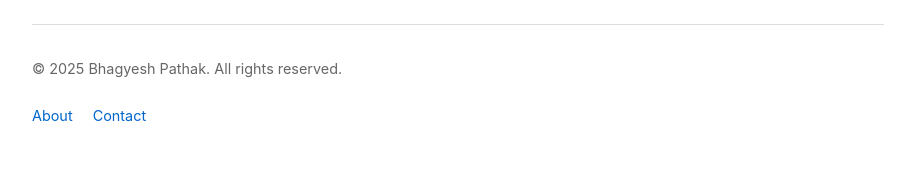
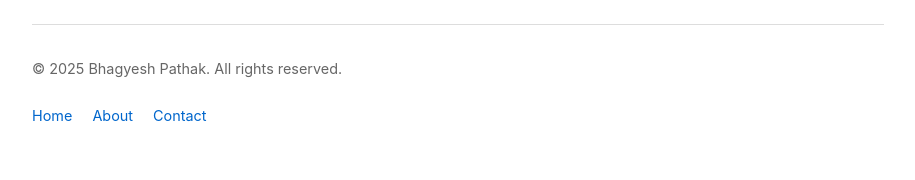
Before and after one commit to bhagyeshsp/bsp-web, a Jekyll site: the page built from index.md, in a window 1280 px wide. Shown: the part 1545-1725 px from the top of the page, without its empty margins (182-1097 px from the left). Built offline with Jekyll 4.4.1, drawn with Linux system fonts in a browser that asks for light colours.

Commit message:
[fix] add Home and fix contact link

```diff
--- a/_includes/footer.html
+++ b/_includes/footer.html
@@ -2,8 +2,9 @@
   <div class="footer-content">
     <p>&copy; {{ site.time | date: '%Y' }} {{ site.title }}. All rights reserved.</p>
     <p class="footer-links">
+      <a href="{{ "/" | relative_url }}">Home</a>
       <a href="{{ "/about" | relative_url }}">About</a>
-      <a href="mailto:{{ site.email }}">Contact</a>
+      <a href="{{ "/#contact-me" | relative_url }}">Contact</a>
     </p>
   </div>
 </footer>
```
